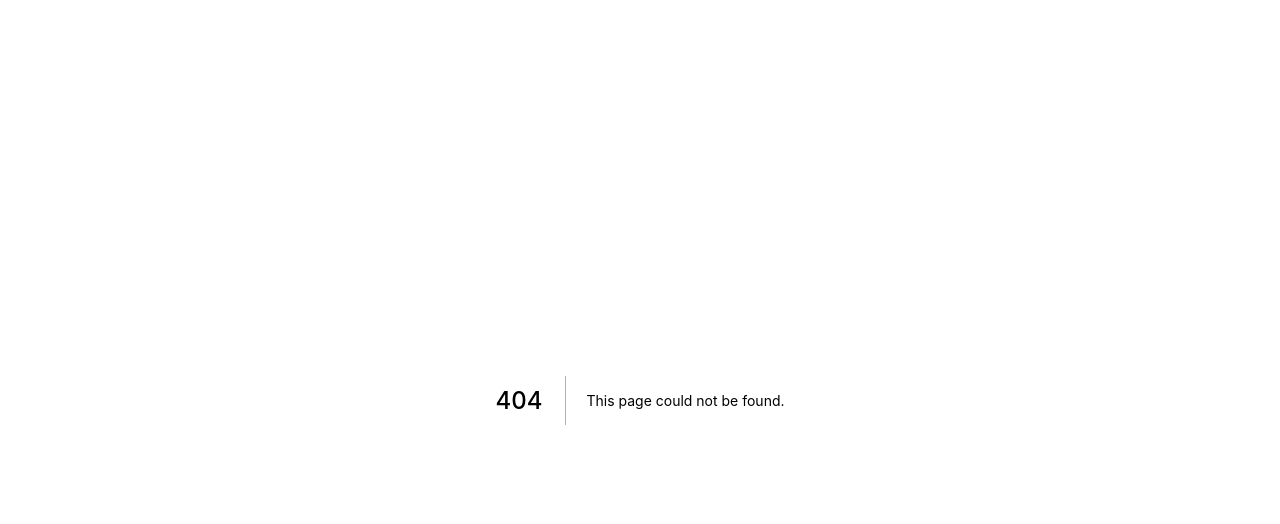
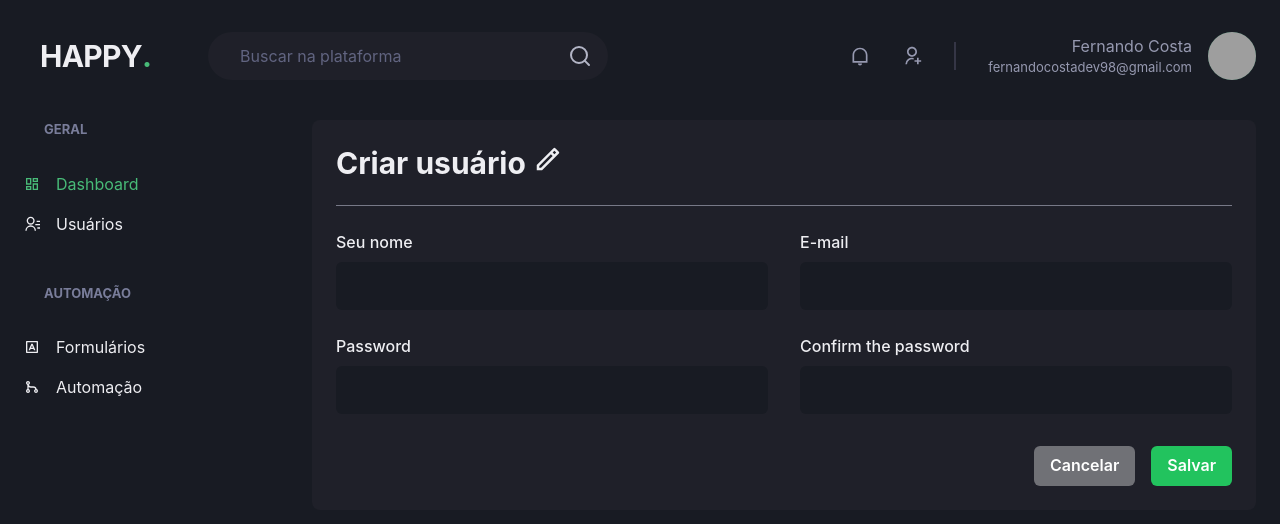
Before and after one commit to l-fernandocosta/happy, a Next.js app: page /users/create in a window 1280 px wide. Before the commit this address had no page. Shown: the top 524 px of the page. Built offline with nearby package versions, Linux system fonts and the light colour scheme; grey boxes are pictures that could not be loaded.

Commit message:
subcomponents header

```diff
--- /dev/null
+++ b/src/components/Header/Notifications.tsx
@@ -0,0 +1,19 @@
+import { Flex, HStack, Icon } from "@chakra-ui/react";
+import { RiNotificationLine, RiUserAddLine } from "react-icons/ri";
+
+export default function Notifications() {
+  return(
+    <HStack
+      spacing="8"
+      mx='8'
+      pr='8'
+      py= "1"
+      color='gray.300'
+      borderRightWidth={2}
+      borderColor='gray.700'
+      >
+      <Icon as={RiNotificationLine} fontSize='20'/>
+      <Icon as={RiUserAddLine} fontSize='20'/>
+    </HStack>
+  );
+}
--- /dev/null
+++ b/src/components/Header/Profile.tsx
@@ -0,0 +1,13 @@
+import {Text, Avatar, Box, Flex } from "@chakra-ui/react";
+
+export default function Profile(){
+  return(
+    <Flex align= "center" >
+    <Box color="gray.300" mr='4' textAlign='right'>
+      <Text>Fernando Costa</Text>
+      <Text fontSize={'small'}>fernandocostadev98@gmail.com</Text>
+    </Box>
+    <Avatar size={'md'} name='Fernando Costa' src='https://github.com/l-fernandocosta.png'/>
+  </Flex>
+  );
+}
--- /dev/null
+++ b/src/components/Header/Searchbox.tsx
@@ -0,0 +1,29 @@
+import { Flex, Icon, Input } from "@chakra-ui/react";
+import { FiSearch } from "react-icons/fi";
+
+export default function Searchbox() {
+  return(
+    <Flex
+    as='label'
+    flex={'1'}
+    py='3'
+    ml="6"
+    px='4'
+    maxW={400}
+    alignSelf='center'
+    color={'gray.200'}
+    position='relative'
+    bg={'gray.800'}
+    borderRadius='full'
+  >
+    <Input
+      color={'gray.50'}
+      variant='unstyled'
+      placeholder='Buscar na plataforma'
+      _placeholder={{ color: 'gray.500' }}
+      px='4'
+      mr='4' />
+    <Icon as={FiSearch} fontSize='2xl' />
+  </Flex>
+  );
+}
--- a/src/components/Header/index.tsx
+++ b/src/components/Header/index.tsx
@@ -1,6 +1,8 @@
-import { Avatar, Box, Flex, HStack, Icon, Input, Text } from '@chakra-ui/react'
-import { FiSearch } from 'react-icons/fi'
-import { RiNotificationLine, RiUserAddLine } from 'react-icons/ri'
+import { Flex } from '@chakra-ui/react'
+import Logo from './logo'
+import Notifications from './Notifications'
+import Profile from './Profile'
+import Searchbox from './Searchbox'
 
 
 
@@ -16,61 +18,13 @@ export default function Header() {
       mt='4'
       align='center'>
 
-      {/* logo */}
-      <Flex as='text'
-        fontSize='3xl'
-        fontWeight={'bold'}
-        w='40'
-        px='4'
-        letterSpacing={'tight'}
-      >happy <Flex as='span' color={'green.400'}>.</Flex></Flex>
+      <Logo/>
+      <Searchbox/>
 
-      {/* searchbox */}
-      <Flex
-        as='label'
-        flex={'1'}
-        py='3'
-        ml="6"
-        px='4'
-        maxW={400}
-        alignSelf='center'
-        color={'gray.200'}
-        position='relative'
-        bg={'gray.800'}
-        borderRadius='full'
-      >
-        <Input
-          color={'gray.50'}
-          variant='unstyled'
-          placeholder='Buscar na plataforma'
-          _placeholder={{ color: 'gray.500' }}
-          px='4'
-          mr='4' />
-        <Icon as={FiSearch} fontSize='2xl' />
-      </Flex>
-
-      {/* Notifications and Add icons */}
+      {/* Notifications and Profile */}
       <Flex align={'center'} ml='auto'>
-        <HStack
-          spacing="8"
-          mx='8'
-          pr='8'
-          py= "1"
-          color='gray.300'
-          borderRightWidth={2}
-          borderColor='gray.700'
-          >
-          <Icon as={RiNotificationLine} fontSize='20'/>
-          <Icon as={RiUserAddLine} fontSize='20'/>
-        </HStack>
-
-        <Flex align= "center" >
-          <Box color="gray.300" mr='4' textAlign='right'>
-            <Text>Fernando Costa</Text>
-            <Text fontSize={'small'}>fernandocostadev98@gmail.com</Text>
-          </Box>
-          <Avatar size={'md'} name='Fernando Costa' src='https://github.com/l-fernandocosta.png'/>
-        </Flex>
+       <Notifications/>
+       <Profile/>
       </Flex>
 
 
--- /dev/null
+++ b/src/components/Header/logo.tsx
@@ -0,0 +1,13 @@
+import { Flex } from "@chakra-ui/react";
+
+export default function Logo(){
+  return(
+    <Flex as='text'
+    fontSize='3xl'
+    fontWeight={'bold'}
+    w='40'
+    px='4'
+    letterSpacing={'tight'}
+    >HAPPY <Flex as='span' color={'green.400'}>.</Flex></Flex>
+  );
+}
--- /dev/null
+++ b/src/pages/users/create.tsx
@@ -0,0 +1,43 @@
+import { Box, Button, Divider, Flex, Heading, HStack, Icon, SimpleGrid, Stack, VStack } from "@chakra-ui/react";
+import { RiPencilLine } from "react-icons/ri";
+import Header from "../../components/Header";
+import { Input } from "../../components/Input";
+import Sidebar from "../../components/Sidebar";
+
+export default function CreateUser() {
+  return(
+    <Box>
+      <Header/>
+      <Flex width="100%" maxWidth={1480} my='6'  mx='auto' px='6'>
+        <Sidebar/>
+
+        <Box flex={'1'} bg='gray.800'  p='6' borderRadius={'8'} >
+          <Heading fontSize={'3xl'}>Criar usuário <Icon as= {RiPencilLine}/></Heading>
+          <Divider my={'6'} width='20' w='100%'></Divider>
+
+          <VStack spacing={'6'} >
+            <SimpleGrid minChildWidth={'240px'} spacing='8' w={'100%'}>
+              <Input name="Nome" label="Seu nome"/>
+              <Input name="email" label="E-mail" type={'email'}/>
+            </SimpleGrid>
+
+            <SimpleGrid minChildWidth={'240px'} spacing='8' w='100%'>
+               <Input name="password" label="Password" type={'password'}/>
+               <Input name="password-confirmation" label="Confirm the password" type={'password'}/>
+            </SimpleGrid>
+          </VStack>
+
+
+          <Flex  justify='flex-end' mt='8' >
+            <HStack spacing={'4'}>
+              <Button as='a' colorScheme={'whiteAlpha'}>Cancelar</Button>
+              <Button as='a' colorScheme={'whatsapp'}>Salvar</Button>
+            </HStack>
+          </Flex>
+        </Box>
+      </Flex>
+    </Box>
+
+
+  )
+}
--- a/src/pages/users/index.tsx
+++ b/src/pages/users/index.tsx
@@ -10,7 +10,7 @@ export default function UserList() {
       <Header />
       <Flex w={'100%'} my='6' maxWidth={1480} mx='auto' padding={'6'}>
         <Sidebar />
-        <Box flex={'1'} bg='gray.800' p={'6'}>
+        <Box flex={'1'} bg='gray.800' p={'6'} borderRadius='6'>
           <Flex justify={'space-between'} mb="8" align={'center'}>
             <Heading size='sm' fontWeight={'normal'} color="gray.500">USUÁRIOS</Heading>
             <Button as="a" colorScheme={'whatsapp'} leftIcon={<Icon as={RiAddLine} />} size='sm'>Criar usuário </Button>
```
